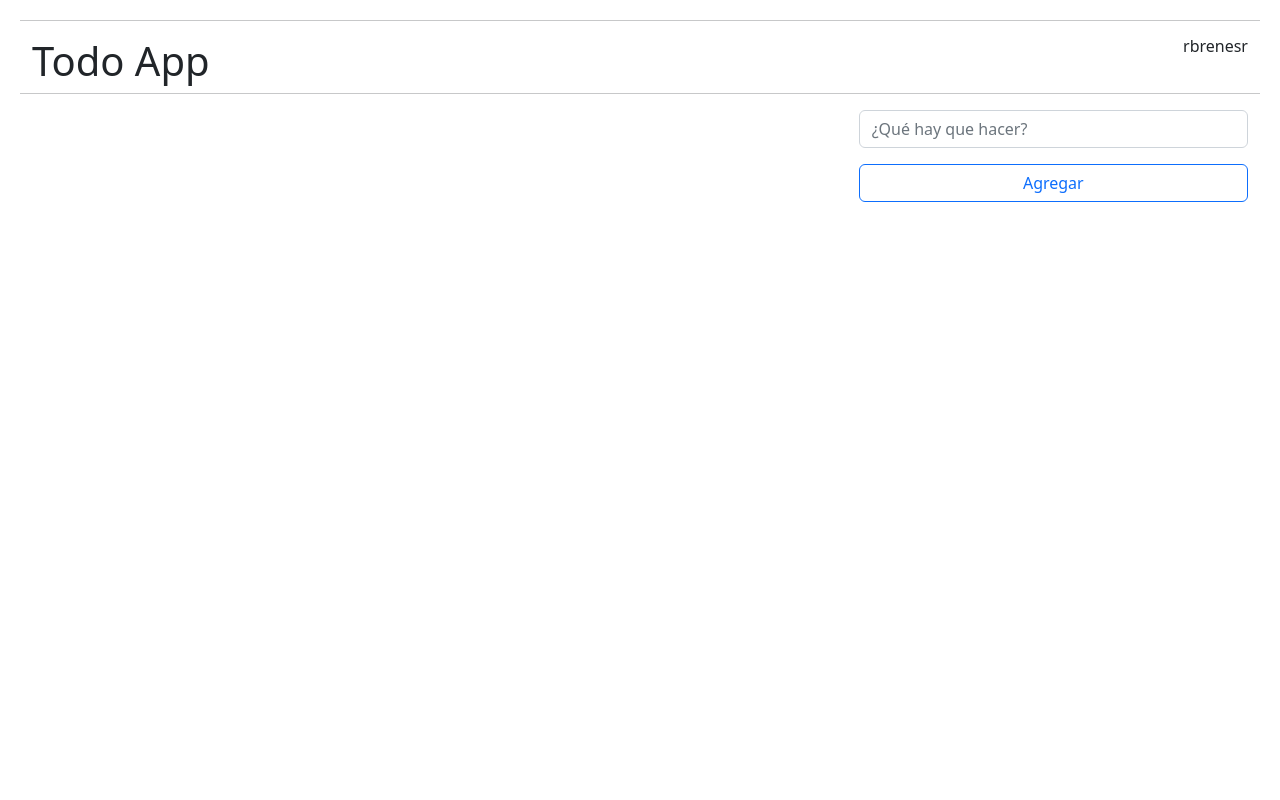
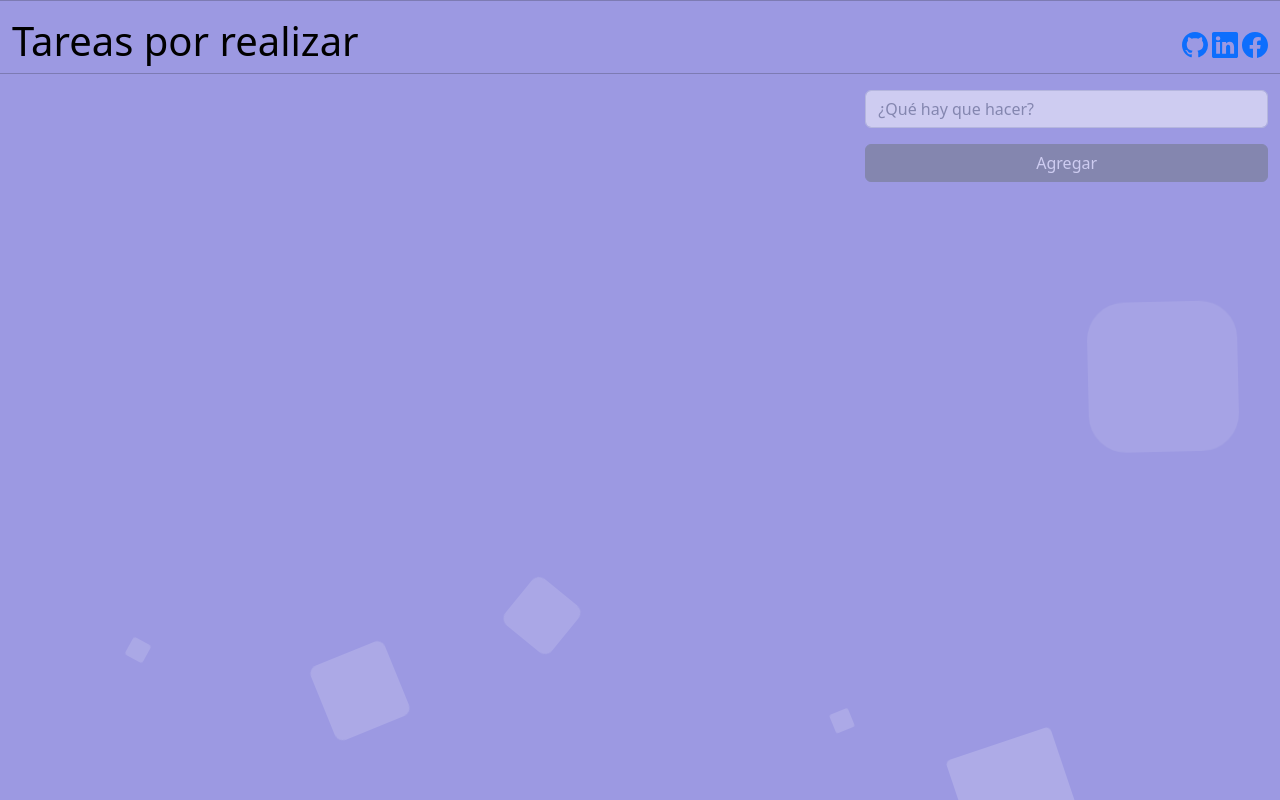
Before and after one commit to rbrenesr/p-TodoApp, a React (Vite) app: page / in a window 1280 px wide. Built offline with nearby package versions, Linux system fonts and the light colour scheme.

Commit message:
Actualización de diseño, colores y estilo

```diff
--- a/src/Todo/TodoApp.jsx
+++ b/src/Todo/TodoApp.jsx
@@ -1,26 +1,83 @@
-import { TodoList, TodoAdd } from './components';
+import { TodoList, TodoAdd } from "./components";
 
 export const TodoApp = () => {
-
   return (
     <>
-      <div className="container-fluid animate__animated animate__fadeIn animate__delay-500ms" data-bs-theme="dark">
-        <div className="row">
+      <div className="area">
+        <ul className="circles">
+          <li></li>
+          <li></li>
+          <li></li>
+          <li></li>
+          <li></li>
+          <li></li>
+          <li></li>
+          <li></li>
+          <li></li>
+          <li></li>
+        </ul>
+      </div>
+
+      <div
+        className="container-fluid animate__animated animate__fadeIn animate__delay-500ms context"
+        data-bs-theme="dark"
+      >
+        <div className="row ">
           <hr />
           <div className="col-12 col-sm-8 d-flex justify-content-start">
-            <h1>Todo App</h1>
+            <h1>Tareas por realizar</h1>
           </div>
-          <div className="col-12 col-sm-4 d-flex justify-content-end">
-            <h6>rbrenesr</h6>
+          <div className="col-12 col-sm-4 d-flex justify-content-end my-auto">
+            <a href="https://github.com/rbrenesr" target="_blank">
+              <svg
+                xmlns="http://www.w3.org/2000/svg"
+                width="26"
+                height="26"
+                fill="currentColor"
+                className="bi bi-github"
+                viewBox="0 0 16 16"
+              >
+                <path d="M8 0C3.58 0 0 3.58 0 8c0 3.54 2.29 6.53 5.47 7.59.4.07.55-.17.55-.38 0-.19-.01-.82-.01-1.49-2.01.37-2.53-.49-2.69-.94-.09-.23-.48-.94-.82-1.13-.28-.15-.68-.52-.01-.53.63-.01 1.08.58 1.23.82.72 1.21 1.87.87 2.33.66.07-.52.28-.87.51-1.07-1.78-.2-3.64-.89-3.64-3.95 0-.87.31-1.59.82-2.15-.08-.2-.36-1.02.08-2.12 0 0 .67-.21 2.2.82.64-.18 1.32-.27 2-.27.68 0 1.36.09 2 .27 1.53-1.04 2.2-.82 2.2-.82.44 1.1.16 1.92.08 2.12.51.56.82 1.27.82 2.15 0 3.07-1.87 3.75-3.65 3.95.29.25.54.73.54 1.48 0 1.07-.01 1.93-.01 2.2 0 .21.15.46.55.38A8.012 8.012 0 0 0 16 8c0-4.42-3.58-8-8-8z" />
+              </svg>
+            </a>
+            &nbsp;
+            <a href="https://www.linkedin.com/in/rbrenesr" target="_blank">
+              <svg
+                xmlns="http://www.w3.org/2000/svg"
+                width="26"
+                height="26"
+                fill="currentColor"
+                className="bi bi-linkedin"
+                viewBox="0 0 16 16"
+              >
+                <path d="M0 1.146C0 .513.526 0 1.175 0h13.65C15.474 0 16 .513 16 1.146v13.708c0 .633-.526 1.146-1.175 1.146H1.175C.526 16 0 15.487 0 14.854V1.146zm4.943 12.248V6.169H2.542v7.225h2.401zm-1.2-8.212c.837 0 1.358-.554 1.358-1.248-.015-.709-.52-1.248-1.342-1.248-.822 0-1.359.54-1.359 1.248 0 .694.521 1.248 1.327 1.248h.016zm4.908 8.212V9.359c0-.216.016-.432.08-.586.173-.431.568-.878 1.232-.878.869 0 1.216.662 1.216 1.634v3.865h2.401V9.25c0-2.22-1.184-3.252-2.764-3.252-1.274 0-1.845.7-2.165 1.193v.025h-.016a5.54 5.54 0 0 1 .016-.025V6.169h-2.4c.03.678 0 7.225 0 7.225h2.4z" />
+              </svg>
+            </a>
+            &nbsp;
+            <a
+              href="https://www.facebook.com/rafael.brenes.79?mibextid=ZbWKwL"
+              target="_blank"
+            >
+              <svg
+                xmlns="http://www.w3.org/2000/svg"
+                width="26"
+                height="26"
+                fill="currentColor"
+                className="bi bi-facebook"
+                viewBox="0 0 16 16"
+              >
+                <path d="M16 8.049c0-4.446-3.582-8.05-8-8.05C3.58 0-.002 3.603-.002 8.05c0 4.017 2.926 7.347 6.75 7.951v-5.625h-2.03V8.05H6.75V6.275c0-2.017 1.195-3.131 3.022-3.131.876 0 1.791.157 1.791.157v1.98h-1.009c-.993 0-1.303.621-1.303 1.258v1.51h2.218l-.354 2.326H9.25V16c3.824-.604 6.75-3.934 6.75-7.951z" />
+              </svg>
+            </a>
           </div>
           <hr />
         </div>
         <div className="row">
           <div className="col-sm-6 col-md-8">
-            <TodoList/>
+            <TodoList />
           </div>
           <div className="col-sm-6 col-md-4 text-center">
-            <TodoAdd/>
+            <TodoAdd />
           </div>
         </div>
       </div>
--- a/src/Todo/components/TodoAdd.jsx
+++ b/src/Todo/components/TodoAdd.jsx
@@ -50,12 +50,12 @@
         <input
           type="text"
           placeholder="¿Qué hay que hacer?"
-          className="form-control mt-3 mt-md-0"
+          className="form-control mt-3 mt-md-0 opacity-50"
           name="todoDesc"
           value={todoDesc}
           onChange={onInputChange}
         />
-        <button className="btn btn-outline-primary col-12 mt-3" type="submit">
+        <button className="btn btn-secondary opacity-50 col-12 mt-3" type="submit">
           Agregar
         </button>
       </form>
--- a/src/Todo/components/TodoItem.jsx
+++ b/src/Todo/components/TodoItem.jsx
@@ -16,11 +16,11 @@
     <>
       <li
         key={todo.id}
-        className="list-group-item d-flex justify-content-between"
+        className="list-group-item d-flex justify-content-between opacity-75"
         onClick={onToggleTodo}
       >
         <span
-          className={`align-self-center h4 ${
+          className={`align-self-center h5 ${
             todo.done ? "text-decoration-line-through text-danger" : ""
           }`}
           aria-label="span"
--- a/src/index.css
+++ b/src/index.css
@@ -1,4 +1,4 @@
-body {
+/* body {
     padding: 20px;
 }
 
@@ -8,4 +8,156 @@
 
 a {
     margin-right: 10px;
+} */
+
+
+@import url('https://fonts.googleapis.com/css?family=Exo:400,700');
+
+*{
+    margin: 0px;
+    padding: 0px;
 }
+
+/* body{
+
+    font-family: 'Exo', sans-serif;
+} */
+
+
+.context {
+    width: 100%;
+    position: absolute;
+    top:0vh;
+
+}
+
+.context h1{
+    text-align: center;
+    color: #000000;
+    font-size: 40px;
+}
+
+
+.area{
+    background: #9c99e2;
+    background: -webkit-linear-gradient(to left, #a7a9bc, #444560);
+    width: 100%;
+    height:100vh;
+
+
+}
+
+.circles{
+    position: absolute;
+    top: 0;
+    left: 0;
+    width: 100%;
+    height: 100%;
+    overflow: hidden;
+}
+
+.circles li{
+    position: absolute;
+    display: block;
+    list-style: none;
+    width: 20px;
+    height: 20px;
+    background: rgba(255, 255, 255, 0.2);
+    animation: animate 25s linear infinite;
+    bottom: -150px;
+
+}
+
+.circles li:nth-child(1){
+    left: 25%;
+    width: 80px;
+    height: 80px;
+    animation-delay: 0s;
+}
+
+
+.circles li:nth-child(2){
+    left: 10%;
+    width: 20px;
+    height: 20px;
+    animation-delay: 2s;
+    animation-duration: 12s;
+}
+
+.circles li:nth-child(3){
+    left: 70%;
+    width: 20px;
+    height: 20px;
+    animation-delay: 4s;
+}
+
+.circles li:nth-child(4){
+    left: 40%;
+    width: 60px;
+    height: 60px;
+    animation-delay: 0s;
+    animation-duration: 18s;
+}
+
+.circles li:nth-child(5){
+    left: 65%;
+    width: 20px;
+    height: 20px;
+    animation-delay: 0s;
+}
+
+.circles li:nth-child(6){
+    left: 75%;
+    width: 110px;
+    height: 110px;
+    animation-delay: 3s;
+}
+
+.circles li:nth-child(7){
+    left: 35%;
+    width: 150px;
+    height: 150px;
+    animation-delay: 7s;
+}
+
+.circles li:nth-child(8){
+    left: 50%;
+    width: 25px;
+    height: 25px;
+    animation-delay: 15s;
+    animation-duration: 45s;
+}
+
+.circles li:nth-child(9){
+    left: 20%;
+    width: 15px;
+    height: 15px;
+    animation-delay: 2s;
+    animation-duration: 35s;
+}
+
+.circles li:nth-child(10){
+    left: 85%;
+    width: 150px;
+    height: 150px;
+    animation-delay: 0s;
+    animation-duration: 11s;
+}
+
+
+
+@keyframes animate {
+
+    0%{
+        transform: translateY(0) rotate(0deg);
+        opacity: 1;
+        border-radius: 0;
+    }
+
+    100%{
+        transform: translateY(-1000px) rotate(720deg);
+        opacity: 0;
+        border-radius: 50%;
+    }
+
+}
```
